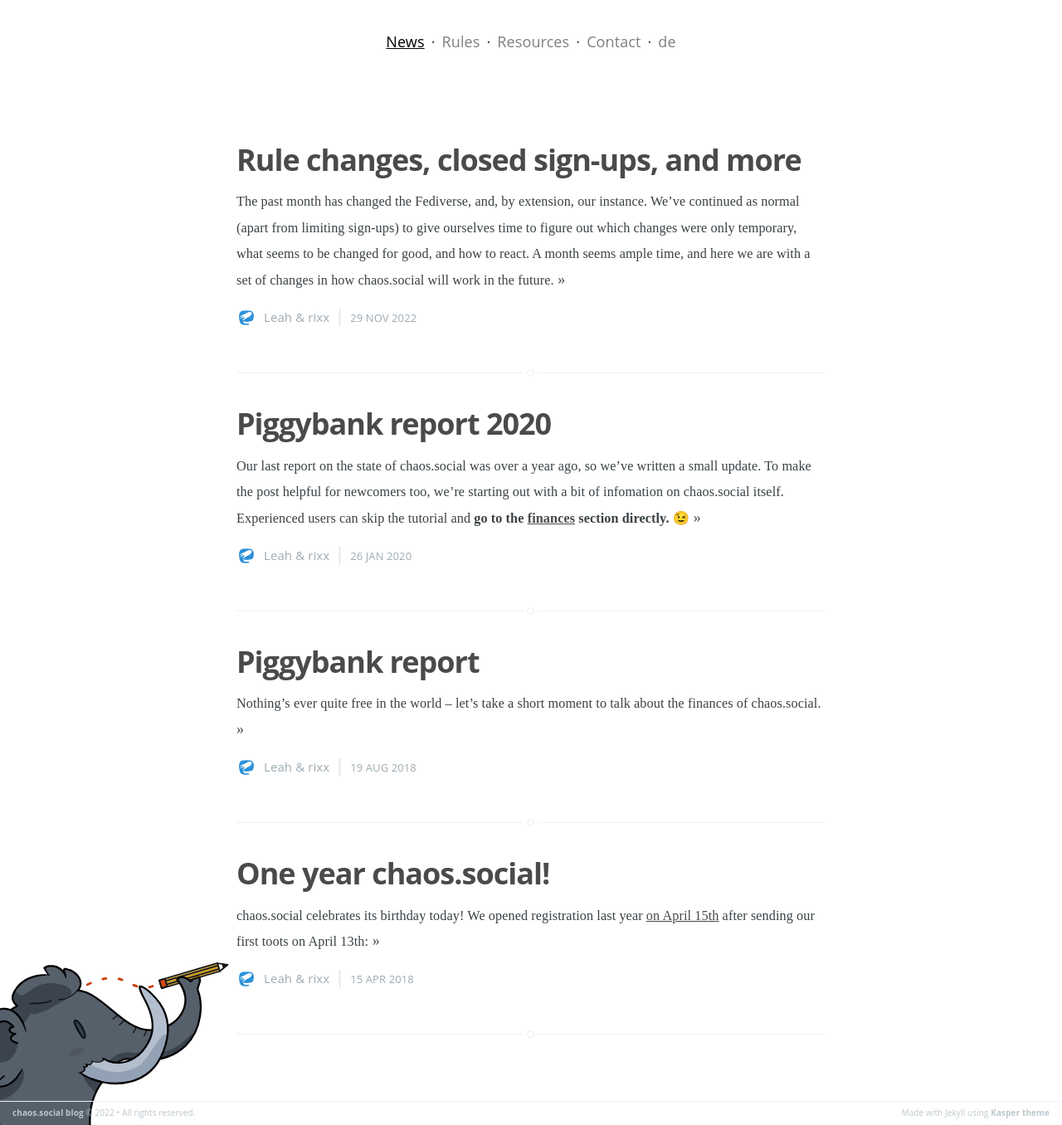
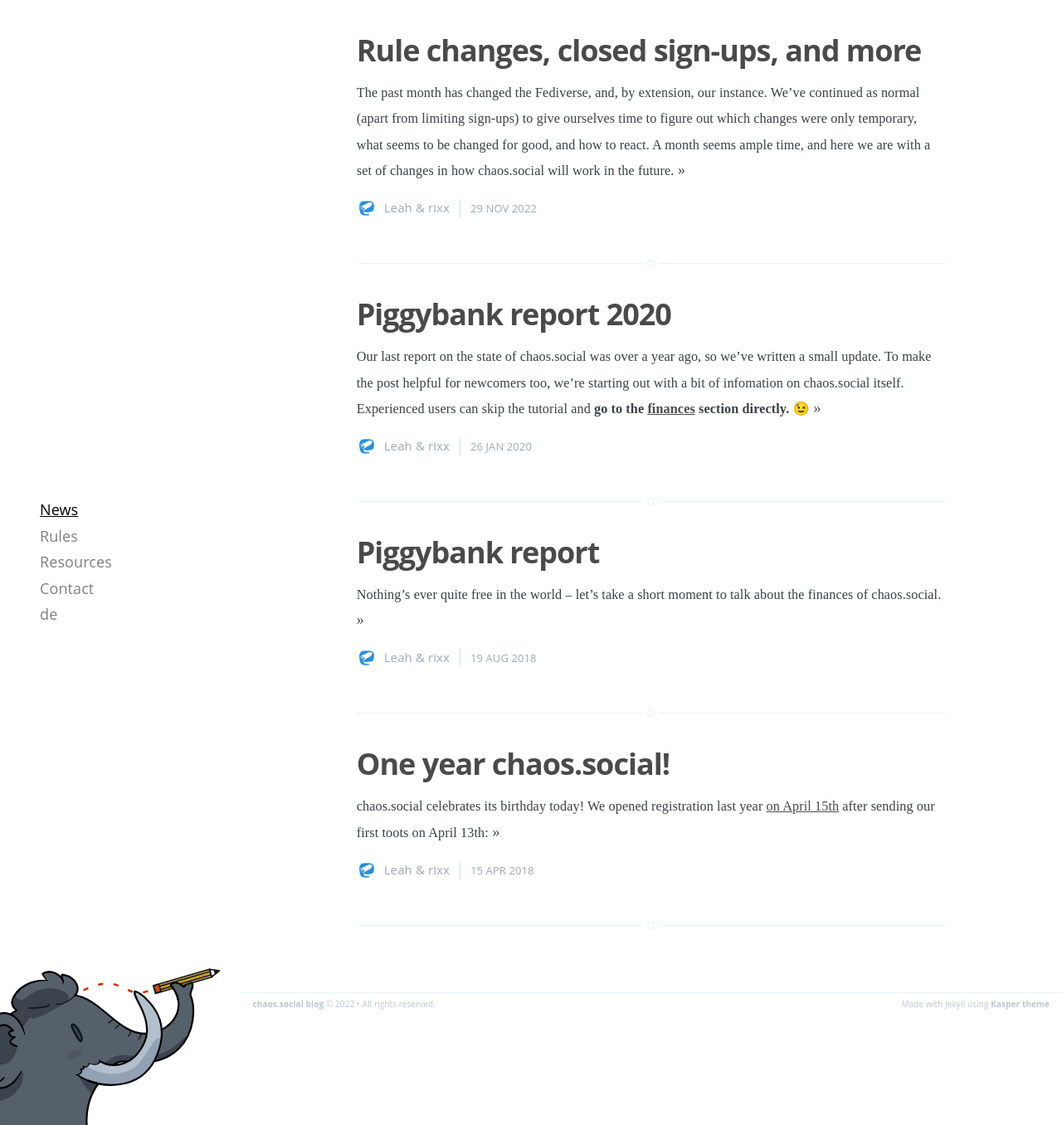
Before and after one commit to chaossocial/meta, a Jekyll site: the page built from index.html, in a window 1280 px wide and 1356 px high. Shown: the whole window at 83% size. Built offline with Jekyll 4.4.1, drawn with Linux system fonts in a browser that asks for light colours.

Commit message:
Make side nav responsive

```diff
--- a/_layouts/default.html
+++ b/_layouts/default.html
@@ -26,8 +26,7 @@
     <meta name="twitter:card" content="summary_large_image">
 </head>
 <body class="{% if page.post_class %}{{page.post_class}}{% else %}home-template{% endif %}">
-    <header class="main-header post-head {% if page.cover %}" style="background-image: url({{ page.cover }}) {%else%}no-cover{% endif %}">
-        <nav class="main-nav clearfix">
+    <nav class="side-nav">
         {% for nav in site.navs[page.language] %}
             {% assign current = '' %}
             {% if nav.url == "/" %}
@@ -39,26 +38,17 @@
                     {% assign current = 'current' %}
                 {% endif %}
             {% endif %}
-                <a class="center-nav {{ current }}" href="{{ nav.url }}">{{ nav.name }}</a>&middot;
+            <a class="center-nav {{ current }}" href="{{ nav.url }}">{{ nav.name }}</a>
         {% endfor %}
         <a href="{{ site.baseurl }}{{ page.translation }}">{% if page.language == "en" %}de{% else %}en{% endif %}</a>
+
+        <img class="blog-logo" src="{{ site.logo }}" alt="Blog Logo" />
     </nav>
-    </header>
 
     <main class="content" role="main">
-        {% if page.logo %}
-            <a class="blog-post-logo blog-logo" href="{{ site.baseurl }}">
-                <img src="{{ page.logo }}" alt="Blog Logo" />
-            </a>
-        {% else if site.logo %}
-            <a class="blog-post-logo blog-logo" href="{{ site.baseurl }}">
-                <img src="{{ site.logo }}" alt="Blog Logo" />
-            </a>
-        {% endif %}
 
         {{ content }}
 
-    </main>
         <footer class="site-footer clearfix">
           <section class="copyright">
             <a href="{{ site.baseurl }}">{{ site.name }}</a> &copy;
@@ -68,6 +58,7 @@
             <a href="http://github.com/rosario/kasper">Kasper theme</a>
           </section>
         </footer>
+    </main>
 
     <script type="text/javascript" src="/assets/js/jquery-1.11.1.min.js"></script>
     <script type="text/javascript" src="/assets/js/jquery.fitvids.js"></script>
--- a/_sass/_chaos.scss
+++ b/_sass/_chaos.scss
@@ -15,35 +15,25 @@
 	margin-bottom: 1.75em;
 	max-width: 150%;
 }
-header {
-	position: relative;
-}
-.blog-logo {
-	position: absolute;
-	left: 0;
-	bottom: 0;
-	width: 30%;
-	height: 80%;
+body {
 	display: flex;
-	img {
-		max-width: 100%;
-		max-height: 100%;
-		height: auto;
-		padding: 0;
-		margin-top: auto;
+	height: 100vh;
+	nav {
+		width: 250px;
+	}
+	main {
+		width: 100%;
 	}
 }
-.blog-logo.blog-post-logo {
-	position: fixed;
-	max-width: 300px;
-}
-nav.index-nav, nav.main-nav {
-	&.index-nav {
-		margin-top: 30px;
-	}
+nav.side-nav {
+	position: relative;
 	display: flex;
+	flex-direction: column;
 	justify-content: center;
 	font-family: 'Open Sans', sans-serif;
+	margin-bottom: 0;
+	padding-left: 40px;
+	padding-right: 56px;
 	a {
 		text-decoration: none;
 		color: rgba(0,0,0,0.5);
@@ -53,13 +43,31 @@
 		color: black;
 		text-decoration: underline;
 	}
+	.blog-logo {
+		position: absolute;
+		left: 0;
+		bottom: 0;
+		display: flex;
+		width: 100%;
+	}
 }
 @media(max-width: 1200px) {
-	.blog-logo.blog-post-logo { max-width: 150px }
+	.blog-logo { max-width: 150px }
 }
 @media(max-width: 1000px) {
-	.blog-logo.blog-post-logo { display: none }
+	body nav.side-nav {
+		width: 100px;
+	}
 }
-@media(max-width: 600px) {
-	.blog-logo { display: none }
+@media(max-width: 800px) {
+	body { flex-direction: column }
+	body nav.side-nav {
+		width: 100%;
+		padding: 0;
+		flex-direction: row;
+		margin: 8px auto;
+		.blog-logo {
+			display: none;
+		}
+	}
 }
```
Lines whose indentation alone changed are shown as unchanged.
